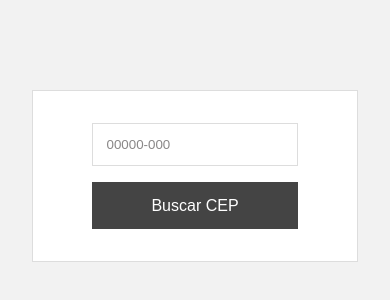
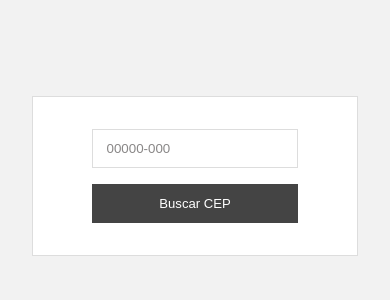
Before and after one commit to Broncs/front-end-estagio, a React (Create React App) app: page / in a window 390 px wide. Shown: the part 238-538 px from the top of the page. Built offline with nearby package versions, Linux system fonts and the light colour scheme.

Commit message:
change style on mobile

```diff
--- a/public/index.html
+++ b/public/index.html
@@ -5,39 +5,15 @@
     <link rel="icon" href="%PUBLIC_URL%/favicon.ico" />
     <meta name="viewport" content="width=device-width, initial-scale=1" />
     <meta name="theme-color" content="#000000" />
-    <meta
-      name="description"
-      content="Web site created using create-react-app"
-    />
+    <meta name="description" content="Consulte CEPs de todo o Brasil" />
     <link rel="apple-touch-icon" href="%PUBLIC_URL%/logo192.png" />
-    <!--
-      manifest.json provides metadata used when your web app is installed on a
-      user's mobile device or desktop. See https://developers.google.com/web/fundamentals/web-app-manifest/
-    -->
+
     <link rel="manifest" href="%PUBLIC_URL%/manifest.json" />
-    <!--
-      Notice the use of %PUBLIC_URL% in the tags above.
-      It will be replaced with the URL of the `public` folder during the build.
-      Only files inside the `public` folder can be referenced from the HTML.
 
-      Unlike "/favicon.ico" or "favicon.ico", "%PUBLIC_URL%/favicon.ico" will
-      work correctly both with client-side routing and a non-root public URL.
-      Learn how to configure a non-root public URL by running `npm run build`.
-    -->
-    <title>React App</title>
+    <title>Buscar CEP</title>
   </head>
   <body>
     <noscript>You need to enable JavaScript to run this app.</noscript>
     <div id="root"></div>
-    <!--
-      This HTML file is a template.
-      If you open it directly in the browser, you will see an empty page.
-
-      You can add webfonts, meta tags, or analytics to this file.
-      The build step will place the bundled scripts into the <body> tag.
-
-      To begin the development, run `npm start` or `yarn start`.
-      To create a production bundle, use `npm run build` or `yarn build`.
-    -->
   </body>
 </html>
--- a/src/components/Form/styles.js
+++ b/src/components/Form/styles.js
@@ -10,6 +10,10 @@ export const FormWrapper = styled.div`
   margin-bottom: 1rem;
   display: flex;
   justify-content: center;
+
+  @media (max-height: 320px) {
+    padding: 1rem;
+  }
 `;
 
 export const FormContainer = styled.div`
@@ -48,6 +52,12 @@ export const Input = styled.input`
     flex-direction: column;
     margin-right: 0;
     margin-bottom: 1rem;
+    height: 39px;
+    box-sizing: border-box;
+  }
+  @media (max-width: 300px) {
+    width: 100%;
+    box-sizing: border-box;
   }
 `;
 
--- a/src/components/InfoLocation/styles.js
+++ b/src/components/InfoLocation/styles.js
@@ -6,6 +6,10 @@ export const InfoWrapper = styled(FormWrapper)`
 
   display: flex;
   flex-direction: column;
+
+  @media (max-height: 320px) {
+    padding: 1rem;
+  }
 `;
 
 export const TextHighlight = styled.span`
--- a/src/components/MainButton/styles.js
+++ b/src/components/MainButton/styles.js
@@ -6,6 +6,6 @@ export const Button = styled.button`
   background: ${Colors.primary};
   cursor: pointer;
   color: white;
-  font-size: 1rem;
+  font-size: 1em;
   padding: 0.9em 1em;
 `;
--- a/src/globalStyle.js
+++ b/src/globalStyle.js
@@ -7,13 +7,18 @@ const GlobalStyle = createGlobalStyle`
      padding: 0;
  }
  body{
-    font-family: -apple-system, BlinkMacSystemFont, "Segoe UI", "Roboto", "Oxygen",
-    "Ubuntu", "Cantarell", "Fira Sans", "Droid Sans", "Helvetica Neue",
-    sans-serif;
+  font-family: -apple-system, BlinkMacSystemFont, Segoe UI, Roboto, Oxygen,
+  "Ubuntu", Cantarell, Fira Sans, Droid Sans, Helvetica Neue,
+  sans-serif;
   -webkit-font-smoothing: antialiased;
   -moz-osx-font-smoothing: grayscale;
   background-color: #f2f2f2;
-  color: ${Colors.primary}
+  color: ${Colors.primary};
+
+  @media (max-width: 600px){
+    font-size: 82%;
+   }
+  }
  }
 `;
 
```
Also changed, not shown: src/App.js (+8 -0 lines), 1 other file (tests, documents, lock files or other folders).
